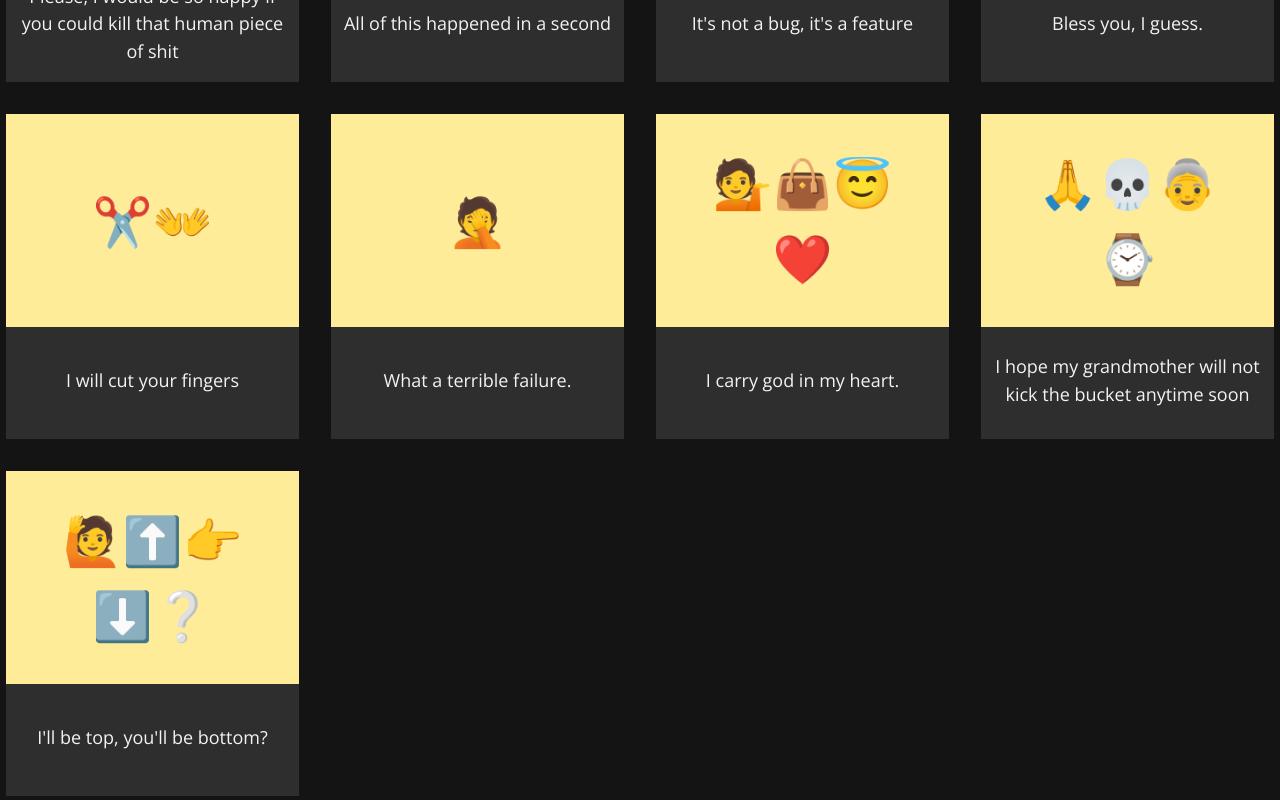
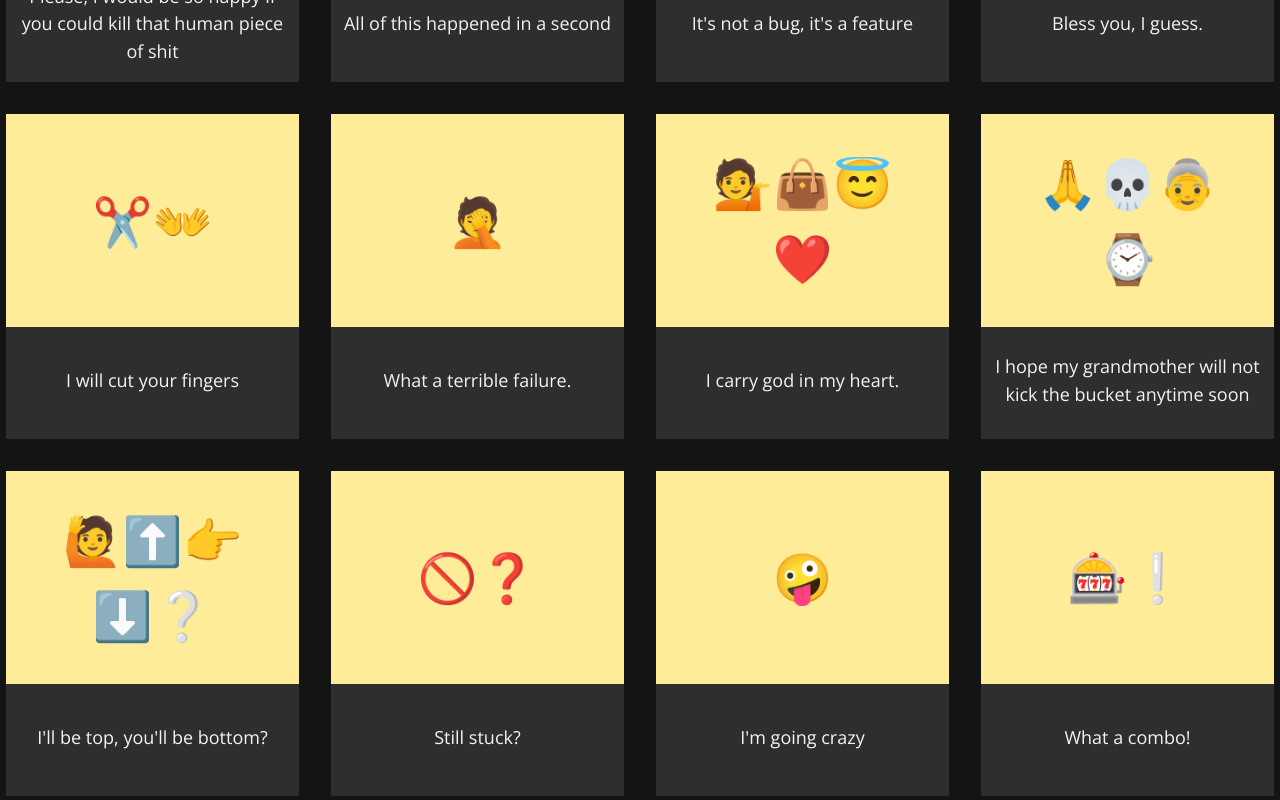
Before and after one commit to LorenzoScebba/emojiperanto, a Next.js app: page / in a window 1280 px wide. Shown: the part 1596-2396 px from the top of the page. Built offline with nearby package versions, Linux system fonts and the light colour scheme.

Commit message:
some emojies that need more love

```diff
--- a/data/emojis.ts
+++ b/data/emojis.ts
@@ -588,6 +588,84 @@ const data: IEmoji[] = [
       },
     },
   },
+  {
+    id: "stillblocked",
+    emoji: "🚫❓",
+    title: ":no_entry_sign: :question_mark:",
+    description: "Still stuck?",
+    translations: {
+      it: {
+        description: "É ancora bloccato?"
+      },
+      de: {
+        description: "Ist es immer noch blockiert?"
+      },
+      fr: {
+        description: "Est-ce encore bloqué?"
+      },
+      es: {
+        description: "¿Todavía está bloqueado?"
+      },
+      it_ts: {
+        description: "",
+      },
+      it_bg: {
+        description: "",
+      },
+    }
+  },
+  {
+    id: "goingcrazy",
+    emoji: "🤪",
+    title: ":crazy_face:",
+    description: "I'm going crazy",
+    translations: {
+      it: {
+        description: "Sto impazzendo"
+      },
+      de: {
+        description: "Ich werde verrückt"
+      },
+      fr: {
+        description: "Je deviens fou"
+      },
+      es: {
+        description: "Me estoy volviendo loco"
+      },
+      it_ts: {
+        description: "",
+      },
+      it_bg: {
+        description: "",
+      },
+    }
+  },
+  {
+    id: "ccccombo",
+    emoji: "🎰❕",
+    title: ":slot_machine: :grey_exclamation:",
+    description: "What a combo!",
+    translations: {
+      it: {
+        description: "Che combo!"
+      },
+      de: {
+        description: "Was für eine Kombination!"
+      },
+      fr: {
+        description: "Quel combo!"
+      },
+      es: {
+        description: "¡Qué combinación!"
+      },
+      it_ts: {
+        description: "",
+      },
+      it_bg: {
+        description: "",
+      },
+    }
+  },
 ];
 
 export default data;
```
